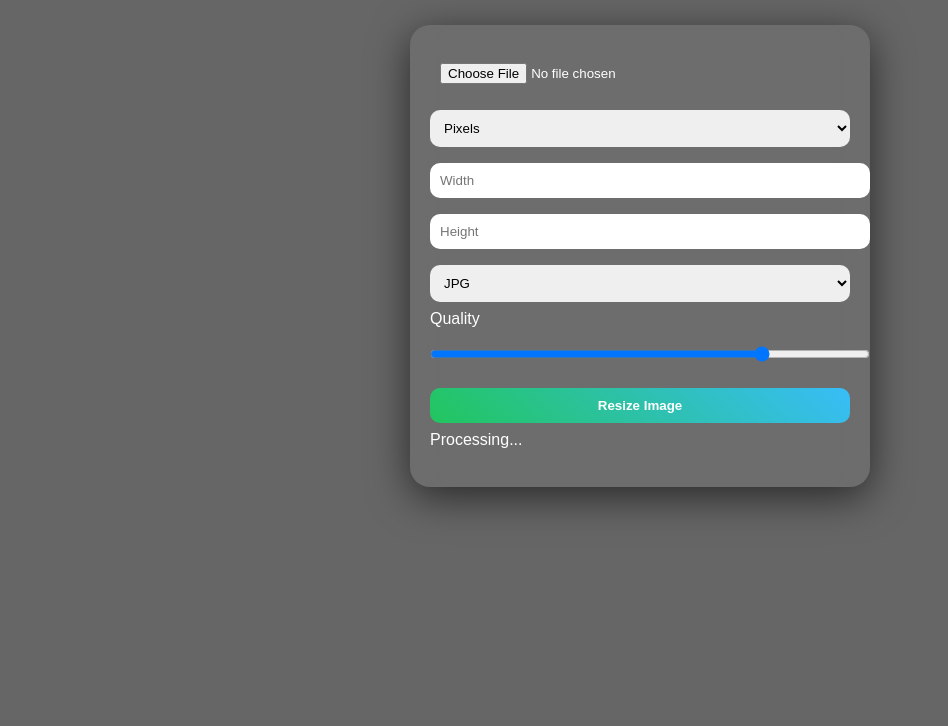
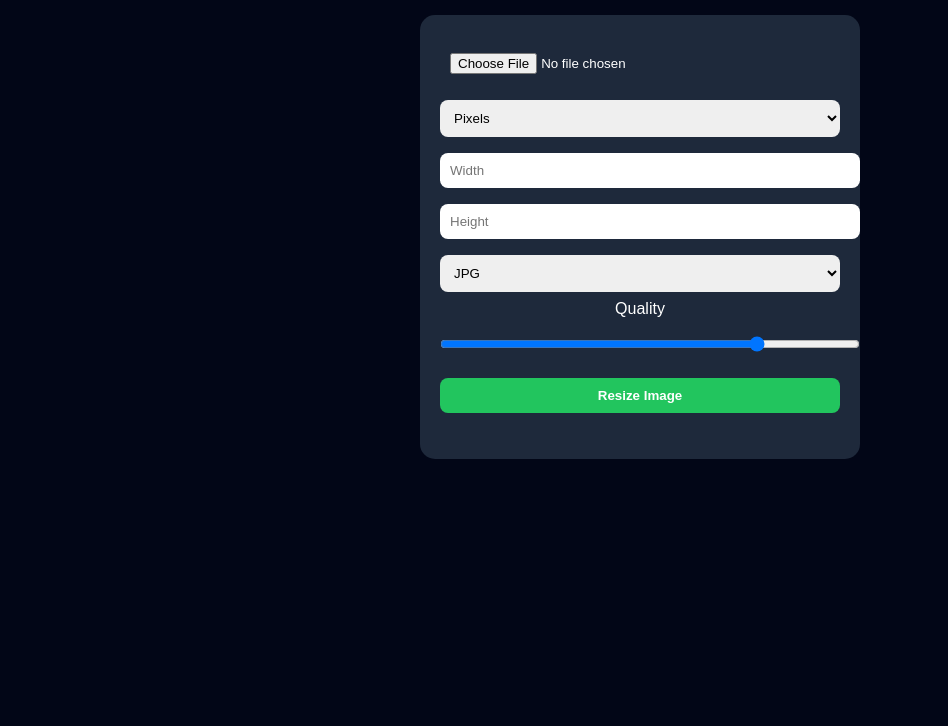
Before and after one commit to aroh097/SnapScale, a website: page index.html in a window 1280 px wide. Shown: the part 74-800 px from the top of the page, without its empty margins (0-948 px from the left). Drawn offline with Linux system fonts and the light colour scheme.

Commit message:
Update style.css

```diff
--- a/style.css
+++ b/style.css
@@ -1,46 +1,38 @@
 body {
+  font-family: Arial;
+  text-align: center;
   margin: 0;
-  font-family: Arial;
   color: white;
-
-  background:
-    linear-gradient(rgba(0,0,0,0.6), rgba(0,0,0,0.6)),
-    url("bg.jpg");
-
-  background-size: cover;
-  background-position: center;
-  background-attachment: fixed;
+  background: #020617;
 }
 
 .container {
-  max-width: 420px;
-  margin: 40px auto;
+  max-width: 400px;
+  margin: 30px auto;
   padding: 20px;
-
-  background: rgba(255,255,255,0.05);
-  backdrop-filter: blur(15px);
-
-  border-radius: 20px;
-  box-shadow: 0 10px 40px rgba(0,0,0,0.6);
+  background: #1e293b;
+  border-radius: 15px;
 }
 
 input, select, button {
   width: 100%;
   padding: 10px;
   margin: 8px 0;
-  border-radius: 10px;
+  border-radius: 8px;
   border: none;
 }
 
 button {
-  background: linear-gradient(45deg,#22c55e,#38bdf8);
+  background: #22c55e;
   color: white;
   font-weight: bold;
-  cursor: pointer;
+}
+
+#loader {
+  display: none;
 }
 
 img {
   max-width: 100%;
   margin-top: 10px;
-  border-radius: 10px;
 }
```
